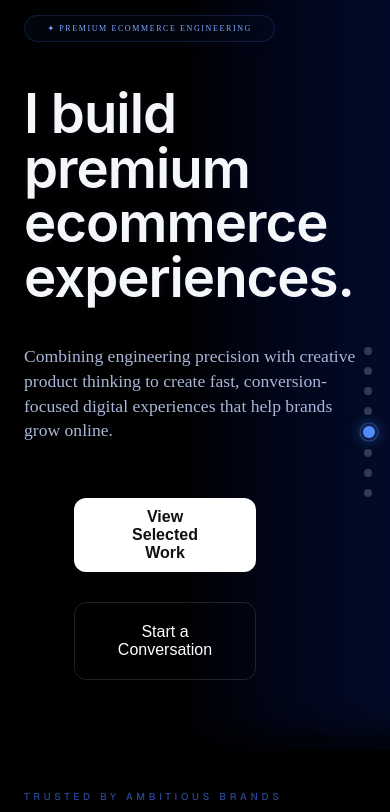
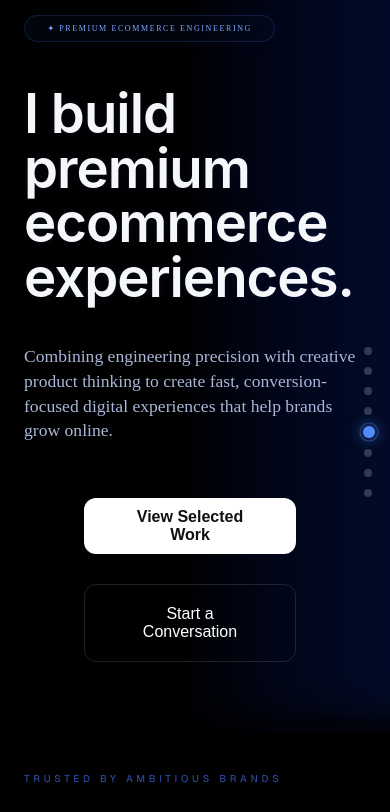
Before and after one commit to josephstephen-dev/joseph-portfolio, a Next.js app: page / in a window 390 px wide. Shown: the top 812 px of the page. Built offline with nearby package versions, Linux system fonts and the light colour scheme.

Commit message:
Premium mobile proof layout

```diff
--- a/src/app/globals.css
+++ b/src/app/globals.css
@@ -338,9 +338,9 @@ body{
   display:flex;
   gap:30px;
   margin-top:20px;
-  padding-right:60px;
+  padding-right:20px;
   align-items:center;
-  padding-left:50px;
+  padding-left:60px;
   margin-bottom:70px;
 
 }
```
